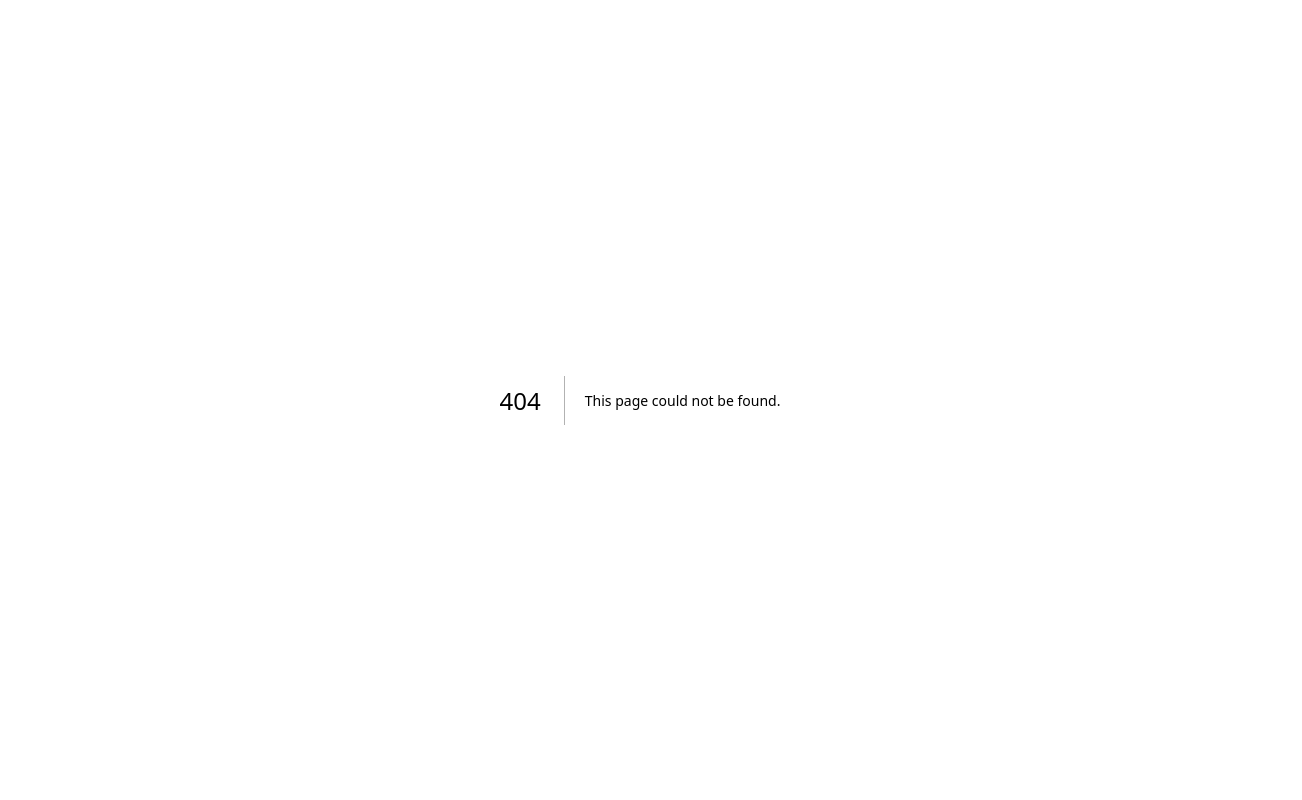
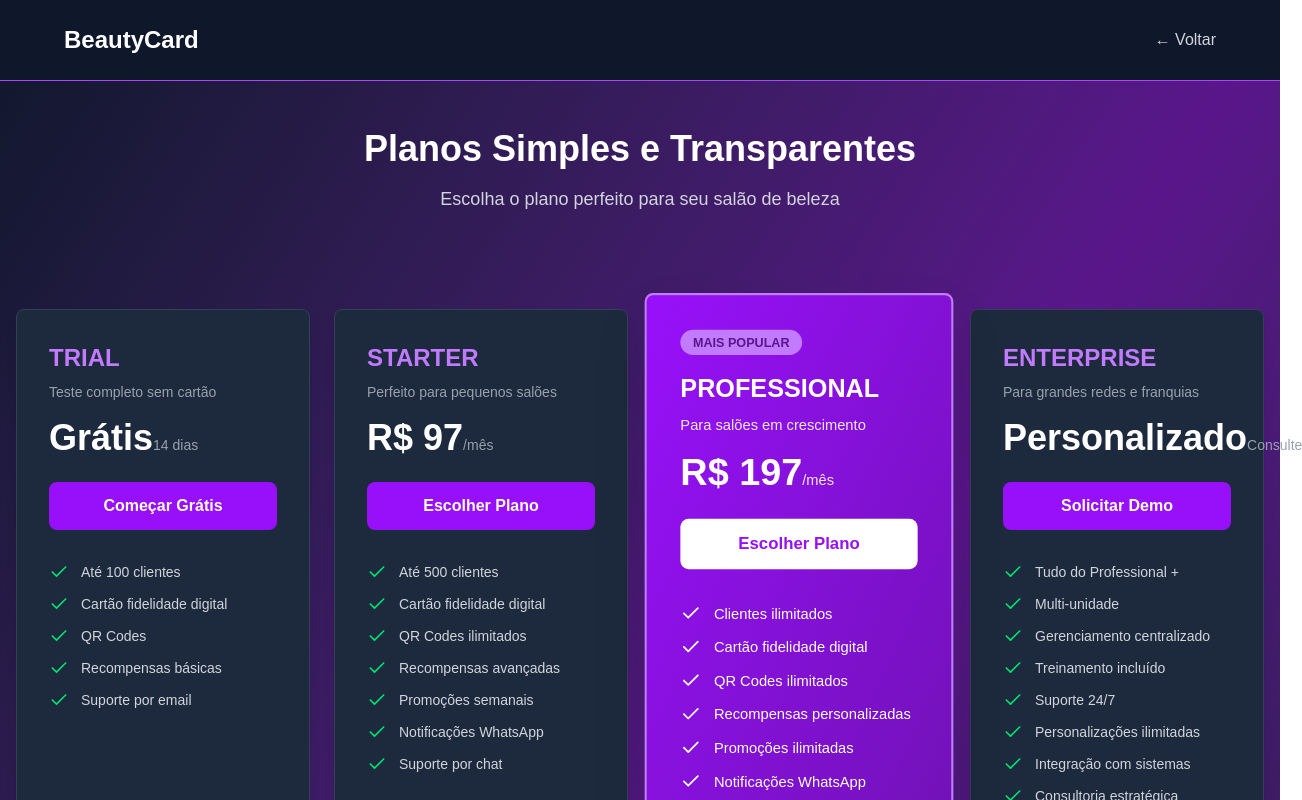
Before and after one commit to paulooliver-ga/beautycard-saas, a Next.js app: page /pricing in a window 1280 px wide. Before the commit this address had no page. Shown: the top 800 px of the page, 1302 px wide, since content can reach past the window. Built offline with nearby package versions, Linux system fonts and the light colour scheme.

Commit message:
feat: add pricing page and navbar to landing

```diff
--- a/app/page.tsx
+++ b/app/page.tsx
@@ -1,16 +1,36 @@
+import Link from "next/link";
+
 export default function Home() {
   return (
-    <div className="min-h-screen bg-gradient-to-br from-slate-900 via-purple-900 to-slate-900 flex flex-col items-center justify-center p-4">
+    <div className="min-h-screen bg-gradient-to-br from-slate-900 via-purple-900 to-slate-900">
+      {/* Navbar */}
+      <nav className="bg-slate-900 border-b border-purple-500 p-6">
+        <div className="max-w-6xl mx-auto flex justify-between items-center">
+          <h1 className="text-2xl font-bold text-white">BeautyCard</h1>
+          <div className="flex gap-6">
+            <Link href="/pricing" className="text-gray-300 hover:text-white transition">
+              Planos
+            </Link>
+            <Link href="/login" className="text-gray-300 hover:text-white transition">
+              Login
+            </Link>
+          </div>
+        </div>
+      </nav>
+
+      {/* Hero */}
+      <div className="flex flex-col items-center justify-center p-4 min-h-[calc(100vh-80px)]">
         <div className="text-center max-w-2xl">
           <h1 className="text-5xl font-bold text-white mb-4">BeautyCard SaaS</h1>
           <p className="text-xl text-gray-300 mb-8">Cartão Fidelidade Digital para Salões de Beleza</p>
           <p className="text-lg text-gray-400 mb-12">R$ 97/mês - Comece seu teste gratuito</p>
 
           <div className="space-y-4">
-          <a href="/cadastro" className="inline-block bg-purple-600 hover:bg-purple-700 text-white font-bold py-3 px-8 rounded-lg transition">
+            <Link href="/cadastro" className="inline-block bg-purple-600 hover:bg-purple-700 text-white font-bold py-3 px-8 rounded-lg transition">
               Começar Agora
-          </a>
+            </Link>
             <p className="text-sm text-gray-400">Sem cartão de crédito necessário</p>
+          </div>
         </div>
       </div>
     </div>
--- /dev/null
+++ b/app/pricing/page.tsx
@@ -0,0 +1,224 @@
+"use client";
+import Link from "next/link";
+import { Check } from "lucide-react";
+
+export default function PricingPage() {
+  const planos = [
+    {
+      nome: "TRIAL",
+      preco: "Grátis",
+      periodo: "14 dias",
+      descricao: "Teste completo sem cartão",
+      features: [
+        "Até 100 clientes",
+        "Cartão fidelidade digital",
+        "QR Codes",
+        "Recompensas básicas",
+        "Suporte por email",
+      ],
+      cta: "Começar Grátis",
+      destacado: false,
+    },
+    {
+      nome: "STARTER",
+      preco: "R$ 97",
+      periodo: "/mês",
+      descricao: "Perfeito para pequenos salões",
+      features: [
+        "Até 500 clientes",
+        "Cartão fidelidade digital",
+        "QR Codes ilimitados",
+        "Recompensas avançadas",
+        "Promoções semanais",
+        "Notificações WhatsApp",
+        "Suporte por chat",
+      ],
+      cta: "Escolher Plano",
+      destacado: false,
+    },
+    {
+      nome: "PROFESSIONAL",
+      preco: "R$ 197",
+      periodo: "/mês",
+      descricao: "Para salões em crescimento",
+      features: [
+        "Clientes ilimitados",
+        "Cartão fidelidade digital",
+        "QR Codes ilimitados",
+        "Recompensas personalizadas",
+        "Promoções ilimitadas",
+        "Notificações WhatsApp",
+        "Relatórios avançados",
+        "Analytics detalhado",
+        "Suporte prioritário",
+        "API de integração",
+      ],
+      cta: "Escolher Plano",
+      destacado: true,
+    },
+    {
+      nome: "ENTERPRISE",
+      preco: "Personalizado",
+      periodo: "Consulte",
+      descricao: "Para grandes redes e franquias",
+      features: [
+        "Tudo do Professional +",
+        "Multi-unidade",
+        "Gerenciamento centralizado",
+        "Treinamento incluído",
+        "Suporte 24/7",
+        "Personalizações ilimitadas",
+        "Integração com sistemas",
+        "Consultoria estratégica",
+      ],
+      cta: "Solicitar Demo",
+      destacado: false,
+    },
+  ];
+
+  return (
+    <div className="min-h-screen bg-gradient-to-br from-slate-900 via-purple-900 to-slate-900">
+      {/* Header */}
+      <header className="bg-slate-900 border-b border-purple-500 p-6">
+        <div className="max-w-6xl mx-auto flex justify-between items-center">
+          <h1 className="text-2xl font-bold text-white">BeautyCard</h1>
+          <Link href="/" className="text-gray-300 hover:text-white">
+            ← Voltar
+          </Link>
+        </div>
+      </header>
+
+      {/* Hero */}
+      <div className="max-w-6xl mx-auto px-4 py-12 text-center">
+        <h2 className="text-4xl font-bold text-white mb-4">Planos Simples e Transparentes</h2>
+        <p className="text-gray-300 text-lg mb-12">
+          Escolha o plano perfeito para seu salão de beleza
+        </p>
+      </div>
+
+      {/* Pricing Cards */}
+      <div className="max-w-7xl mx-auto px-4 pb-16">
+        <div className="grid grid-cols-1 md:grid-cols-2 lg:grid-cols-4 gap-6">
+          {planos.map((plano, i) => (
+            <div
+              key={i}
+              className={`rounded-lg p-8 transition transform hover:scale-105 ${
+                plano.destacado
+                  ? "bg-gradient-to-br from-purple-600 to-purple-800 border-2 border-purple-400 shadow-2xl scale-105"
+                  : "bg-slate-800 border border-slate-700 shadow-lg"
+              }`}
+            >
+              {plano.destacado && (
+                <div className="bg-purple-400 text-purple-900 text-xs font-bold px-3 py-1 rounded-full inline-block mb-4">
+                  MAIS POPULAR
+                </div>
+              )}
+
+              <h3 className={`text-2xl font-bold mb-2 ${plano.destacado ? "text-white" : "text-purple-400"}`}>
+                {plano.nome}
+              </h3>
+              <p className={`text-sm mb-4 ${plano.destacado ? "text-purple-100" : "text-gray-400"}`}>
+                {plano.descricao}
+              </p>
+
+              <div className="mb-6">
+                <span className={`text-4xl font-bold ${plano.destacado ? "text-white" : "text-white"}`}>
+                  {plano.preco}
+                </span>
+                <span className={`text-sm ${plano.destacado ? "text-purple-100" : "text-gray-400"}`}>
+                  {plano.periodo}
+                </span>
+              </div>
+
+              <button
+                className={`w-full py-3 rounded-lg font-semibold mb-8 transition ${
+                  plano.destacado
+                    ? "bg-white text-purple-600 hover:bg-gray-100"
+                    : "bg-purple-600 text-white hover:bg-purple-700"
+                }`}
+              >
+                {plano.cta}
+              </button>
+
+              <div className="space-y-3">
+                {plano.features.map((feature, j) => (
+                  <div key={j} className="flex items-start gap-3">
+                    <Check
+                      size={20}
+                      className={plano.destacado ? "text-white" : "text-green-400"}
+                    />
+                    <span
+                      className={`text-sm ${
+                        plano.destacado ? "text-white" : "text-gray-300"
+                      }`}
+                    >
+                      {feature}
+                    </span>
+                  </div>
+                ))}
+              </div>
+            </div>
+          ))}
+        </div>
+      </div>
+
+      {/* FAQ */}
+      <div className="max-w-4xl mx-auto px-4 pb-16">
+        <h3 className="text-3xl font-bold text-white text-center mb-12">Dúvidas Frequentes</h3>
+
+        <div className="space-y-6">
+          <div className="bg-slate-800 rounded-lg p-6 border border-slate-700">
+            <h4 className="text-lg font-semibold text-white mb-2">Posso mudar de plano depois?</h4>
+            <p className="text-gray-300">
+              Sim! Você pode fazer upgrade ou downgrade do seu plano a qualquer momento.
+            </p>
+          </div>
+
+          <div className="bg-slate-800 rounded-lg p-6 border border-slate-700">
+            <h4 className="text-lg font-semibold text-white mb-2">Há taxa de cancelamento?</h4>
+            <p className="text-gray-300">
+              Não! Você pode cancelar sua assinatura a qualquer momento sem multas.
+            </p>
+          </div>
+
+          <div className="bg-slate-800 rounded-lg p-6 border border-slate-700">
+            <h4 className="text-lg font-semibold text-white mb-2">Como funciona o período de teste?</h4>
+            <p className="text-gray-300">
+              O plano TRIAL oferece 14 dias gratuitos com acesso completo. Sem necessidade de cartão de crédito.
+            </p>
+          </div>
+
+          <div className="bg-slate-800 rounded-lg p-6 border border-slate-700">
+            <h4 className="text-lg font-semibold text-white mb-2">Vocês oferecem suporte?</h4>
+            <p className="text-gray-300">
+              Sim! Oferecemos suporte por email, chat e telefone dependendo do seu plano.
+            </p>
+          </div>
+        </div>
+      </div>
+
+      {/* CTA Final */}
+      <div className="bg-gradient-to-r from-purple-600 to-purple-800 py-16">
+        <div className="max-w-2xl mx-auto px-4 text-center">
+          <h3 className="text-3xl font-bold text-white mb-4">Pronto para começar?</h3>
+          <p className="text-purple-100 mb-8">
+            Teste grátis por 14 dias. Sem cartão de crédito necessário.
+          </p>
+          <Link
+            href="/cadastro"
+            className="inline-block bg-white text-purple-600 font-bold py-3 px-8 rounded-lg hover:bg-gray-100 transition"
+          >
+            Começar Agora
+          </Link>
+        </div>
+      </div>
+
+      {/* Footer */}
+      <footer className="bg-slate-900 border-t border-slate-700 py-8">
+        <div className="max-w-6xl mx-auto px-4 text-center text-gray-400 text-sm">
+          <p>&copy; 2026 BeautyCard. Todos os direitos reservados.</p>
+        </div>
+      </footer>
+    </div>
+  );
+}
```
Lines whose indentation alone changed are shown as unchanged.
